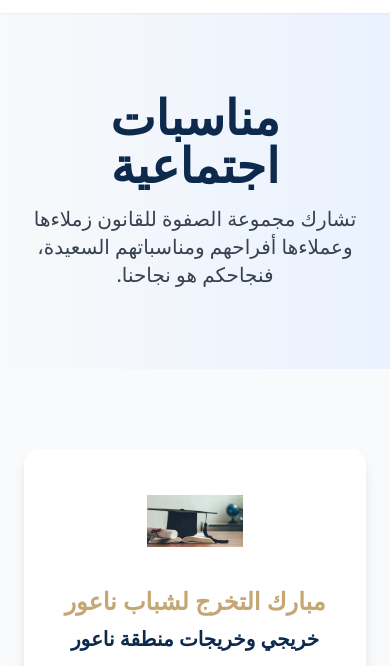
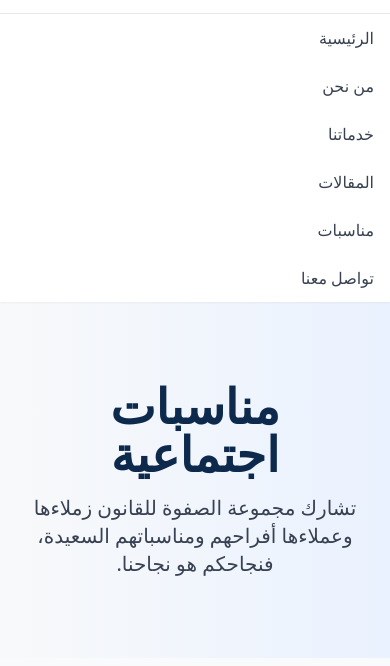
Before and after one commit to laithalfaleh/alsafwa-group, a plain HTML site: page social.html in a window 390 px wide. Both pictures are taken after a click on the button 32 px from the left and 53 px from the top of the page. Shown: the part 99-765 px from the top of the page. Drawn offline with nearby package versions, Linux system fonts and the light colour scheme.

Commit message:
Update social.html

```diff
--- a/social.html
+++ b/social.html
@@ -95,6 +95,13 @@
       }
     });
   </script>
+<script>
+  const mobileMenuButton = document.getElementById('mobile-menu-button');
+  const mobileMenu = document.getElementById('mobile-menu');
 
+  mobileMenuButton.addEventListener('click', () => {
+    mobileMenu.classList.toggle('hidden');
+  });
+</script>
 </body>
 </html>
```
